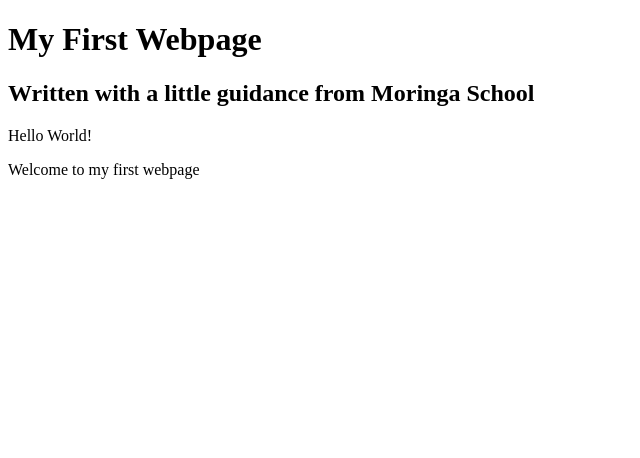
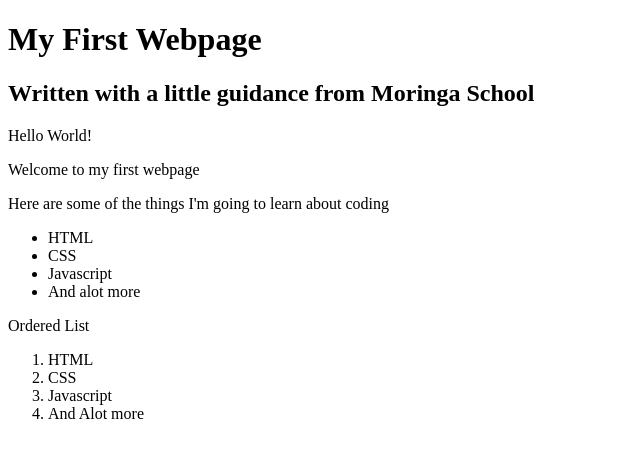
Before and after one commit to klemoh2020/my-favourite-things, a plain HTML site: page my-first-webpage.html in a window 1280 px wide. Shown: the whole page, without its empty margins (0-640 px from the left). Drawn offline with Linux system fonts and the light colour scheme.

Commit message:
add list elements

```diff
--- a/my-first-webpage.html
+++ b/my-first-webpage.html
@@ -9,5 +9,22 @@
 
             <p>Hello World! </p>
             <p>Welcome to my first webpage</p>
+
+            <p>Here are some of the things I'm going to learn about coding</p>
+                <ul>
+                    <li>HTML</li>
+                    <li>CSS</li>
+                    <li>Javascript</li>
+                    <li>And alot more</li>
+                </ul>
+
+                <p>Ordered List</p>
+                    <ol>
+                        <li>HTML</li>
+                        <li>CSS</li>
+                        <li>Javascript</li>
+                        <li>And Alot more</li>
+                    </ol>
+
         </body>
     </html>
```
